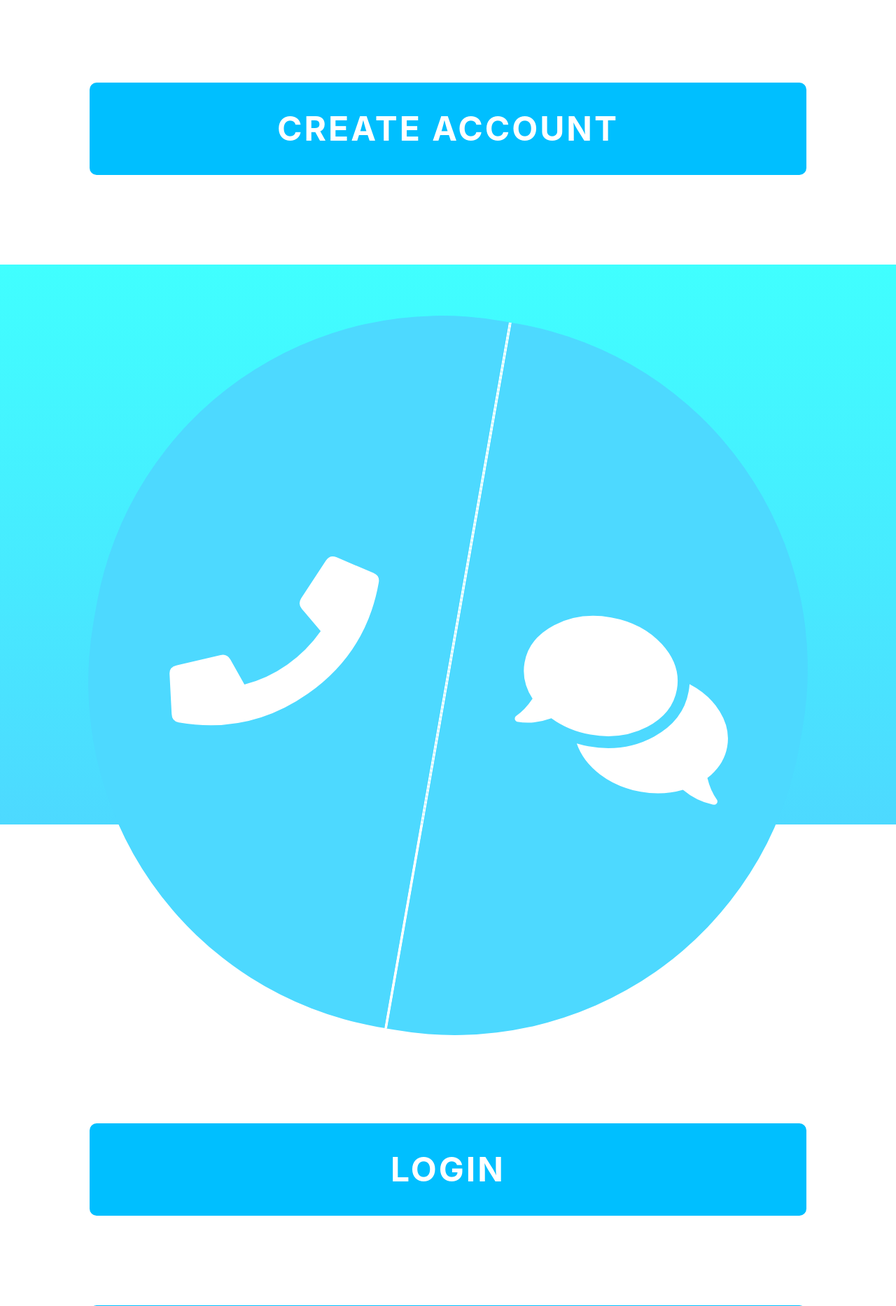
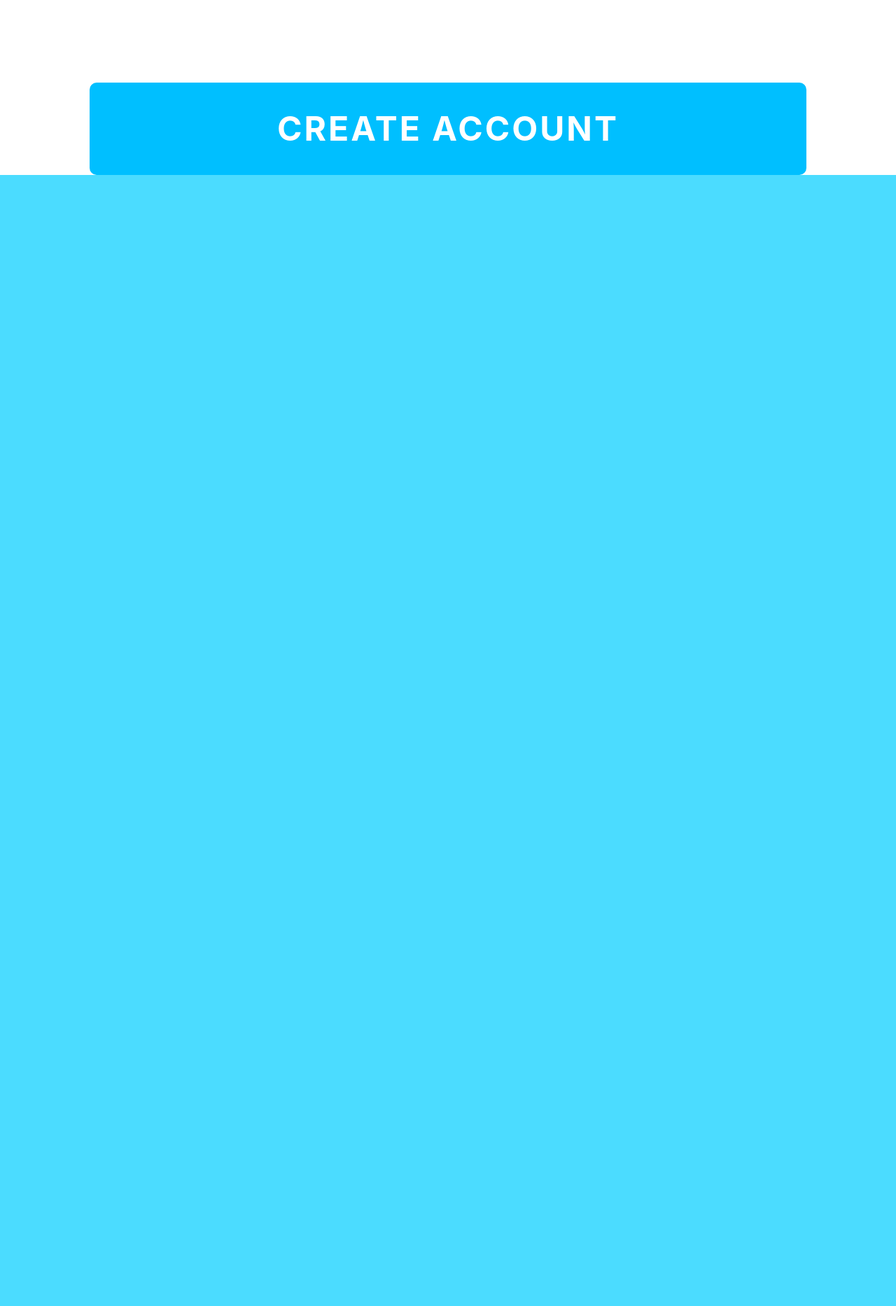
Before and after one commit to benwalley/newTurkey, a PHP site: page / in a window 1280 px wide. Shown: the part 1415-3281 px from the top of the page at 70% size. After the commit the page ends 1665 px from the top, so only its background shows below. Run offline with PHP 8.4, Linux system fonts and the light colour scheme; some libraries are stand-ins or nearby versions.

Commit message:
fix conflicts

```diff
--- a/css/main.css
+++ b/css/main.css
@@ -10,7 +10,7 @@
     position:absolute;
     padding-top:75px;
 
-
+}
 
 .mainButton {
 	width:80%;
--- a/index.php
+++ b/index.php
@@ -12,22 +12,6 @@
 
 
 
-
-	<div class = "mainWrapper">
-		<div class = "talkTextButtons">
-			<button class = "talkTextButton talkButton"><i class="fas fa-phone"></i></button>
-			<button class = "talkTextButton textButton"><i class="fas fa-comments"></i></button>
-
-		</div>
-
-		<div class = "mainButtons">
-			<div class = "mainButton login">
-				<a href="/user/login">Login</a>
-			</div>
-			<div class = "mainButton create">
-				<a href="/user/new">Create Account</a>
-			</div>
-		</div>
 
 
 
```
